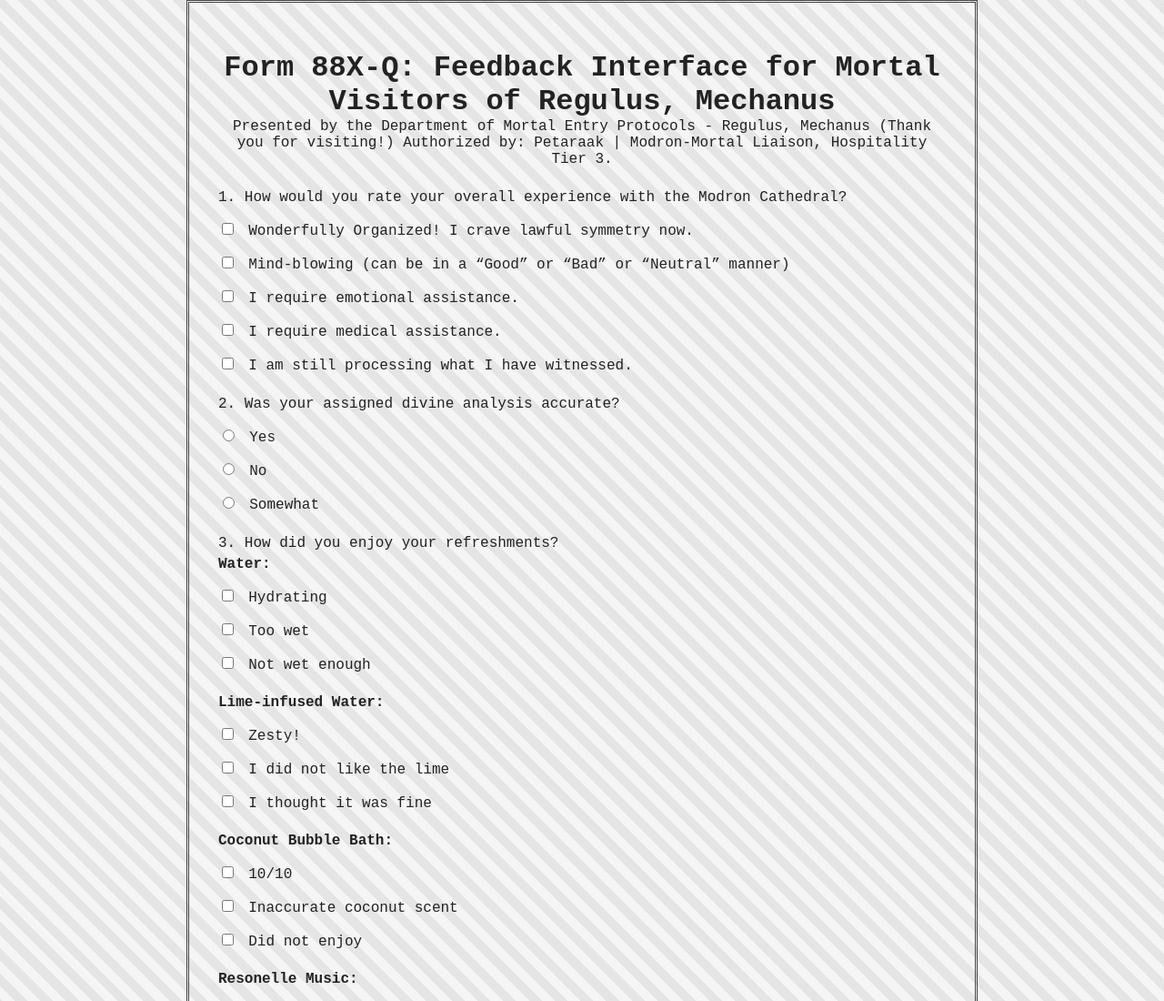
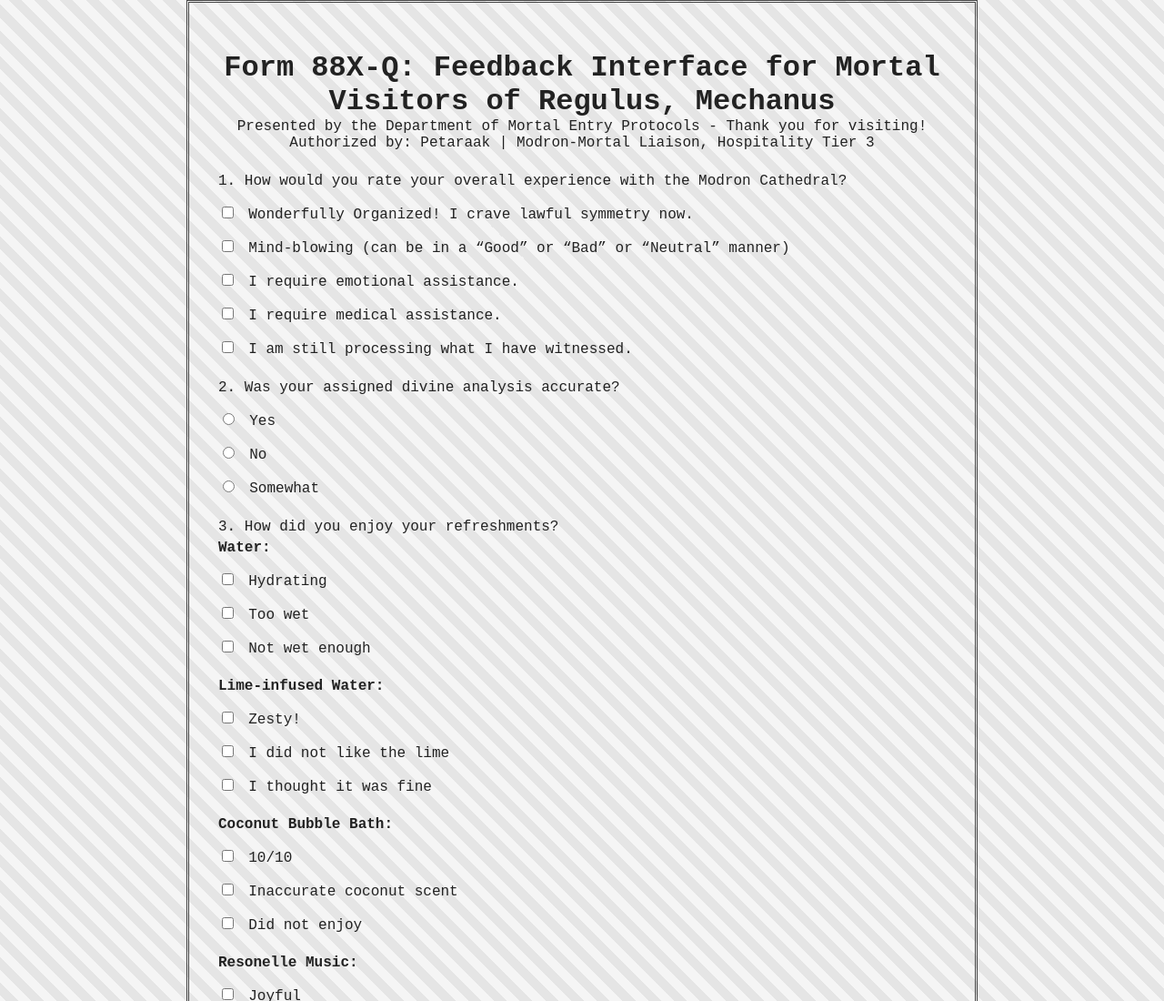
Before and after one commit to elissa-alves/form-88xq, a plain HTML site: page index.html in a window 1280 px wide. Shown: the top 1100 px of the page at 91% size. Drawn offline with Linux system fonts and the light colour scheme.

Commit message:
Update index.html

```diff
--- a/index.html
+++ b/index.html
@@ -63,8 +63,8 @@
 </head>
 <body>
   <h1>Form 88X-Q: Feedback Interface for Mortal Visitors of Regulus, Mechanus</h1>
-  <h2>Presented by the Department of Mortal Entry Protocols - Regulus, Mechanus (Thank you for visiting!)
- Authorized by: Petaraak | Modron-Mortal Liaison, Hospitality Tier 3.</h2>
+  <h2>Presented by the Department of Mortal Entry Protocols - Thank you for visiting!
+ Authorized by: Petaraak | Modron-Mortal Liaison, Hospitality Tier 3</h2>
 
   <form action="https://formspree.io/f/manbodwq" method="POST">
     <input type="hidden" name="_redirect" value="thankyou.html" />
```
